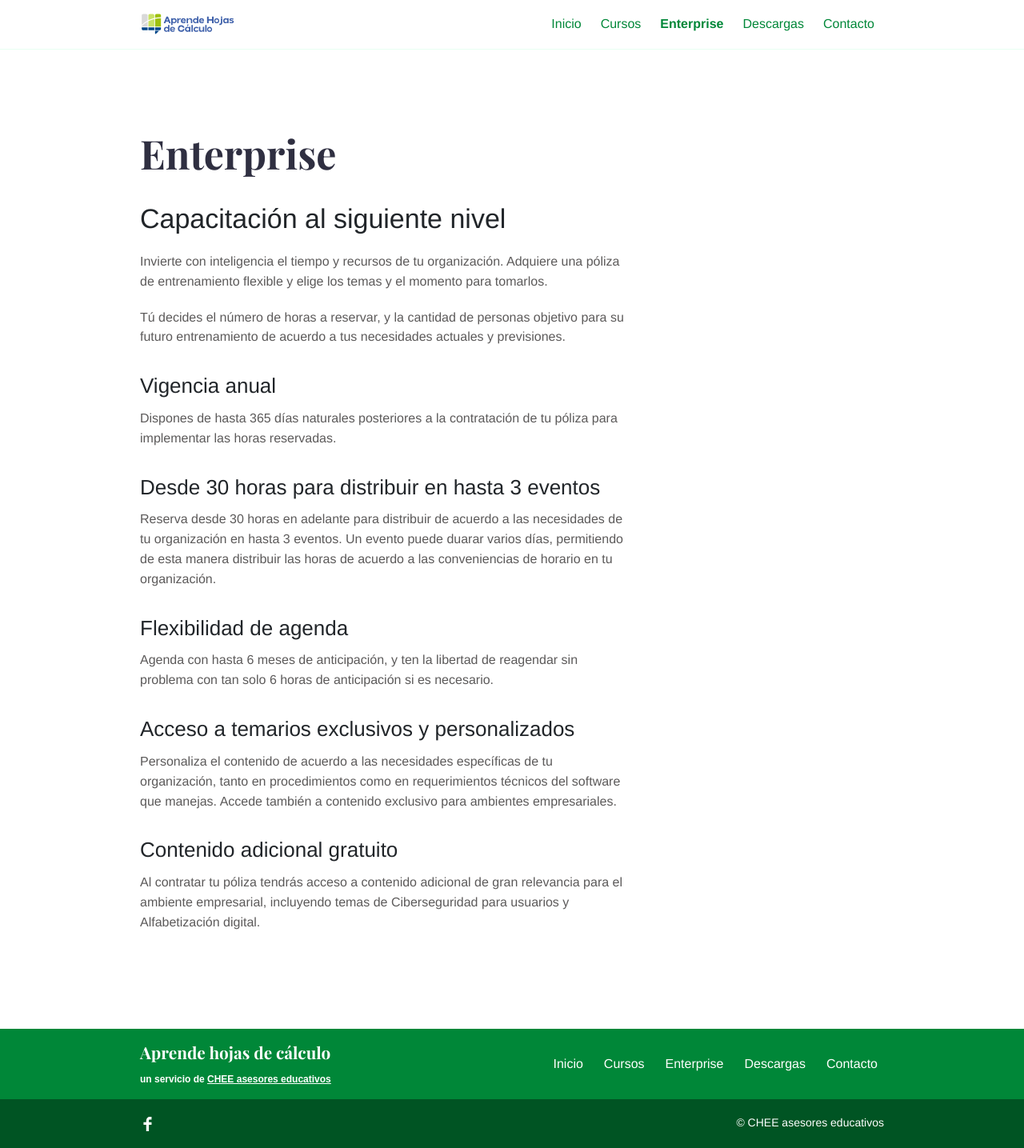
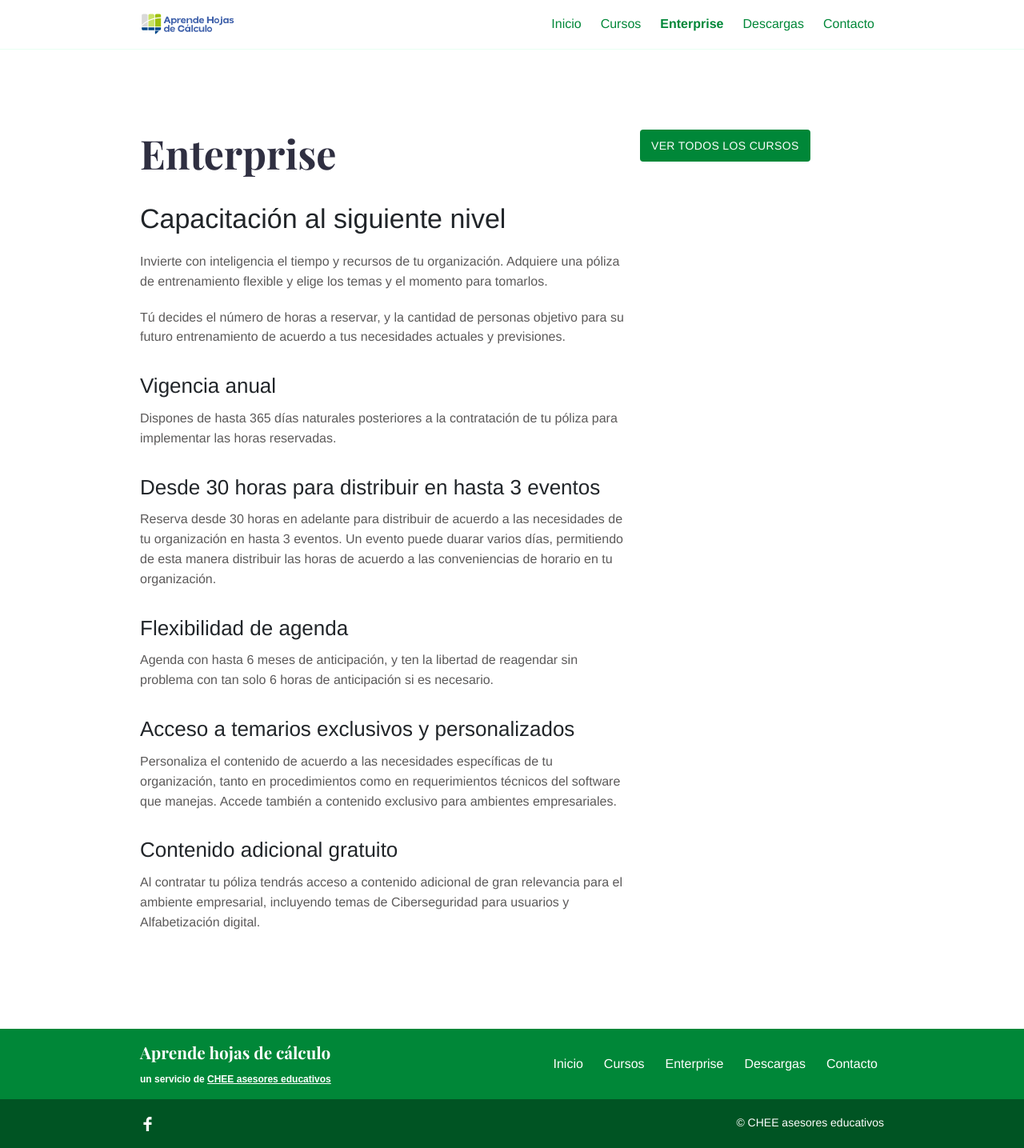
Before and after one commit to camachevaz/Calc, a Jekyll site: the page built from enterprise.md, in a window 1280 px wide. Shown: the whole page at 80% size. Built offline with Jekyll 4.4.1, drawn with Linux system fonts in a browser that asks for light colours.

Commit message:
Update paquetes.html

```diff
--- a/_layouts/paquetes.html
+++ b/_layouts/paquetes.html
@@ -18,5 +18,10 @@
         </div>
       </div>
     </div>
+    <div class="row justify-content-center">
+      <div class="col-auto">
+        <a class="button button-primary" href="{{ "cursos" | relative_url }}">Ver todos los cursos</a>
+      </div>
+    </div>
   </div>
 </div>
```
